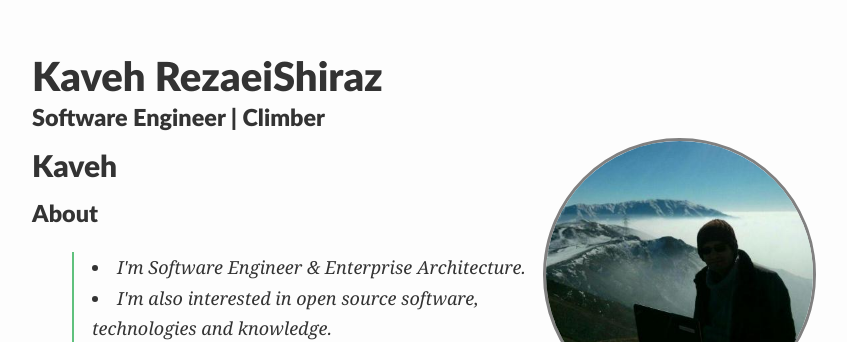
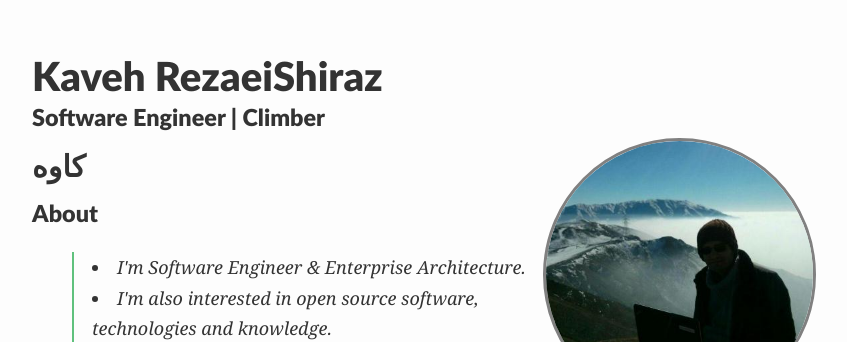
Before and after one commit to KavehRS/website, a Jekyll site: the page built from index.md, in a window 1280 px wide and 900 px high. Shown: the top 342 px of the window, without its empty margins (208-1055 px from the left). Built offline with Jekyll 4.4.1, drawn with Linux system fonts in a browser that asks for light colours; nearby versions of some CDN libraries; our own code applies the rules of GitHub Pages for plain Markdown files.

Commit message:
Update index.md

```diff
--- a/index.md
+++ b/index.md
@@ -7,7 +7,7 @@ profile:
 published: true
 ---
 
-##  Kaveh
+##  کاوه
 ### About
 <blockquote>
 
```
Also changed, not shown: other parts of index.md (+1 -1 lines).
